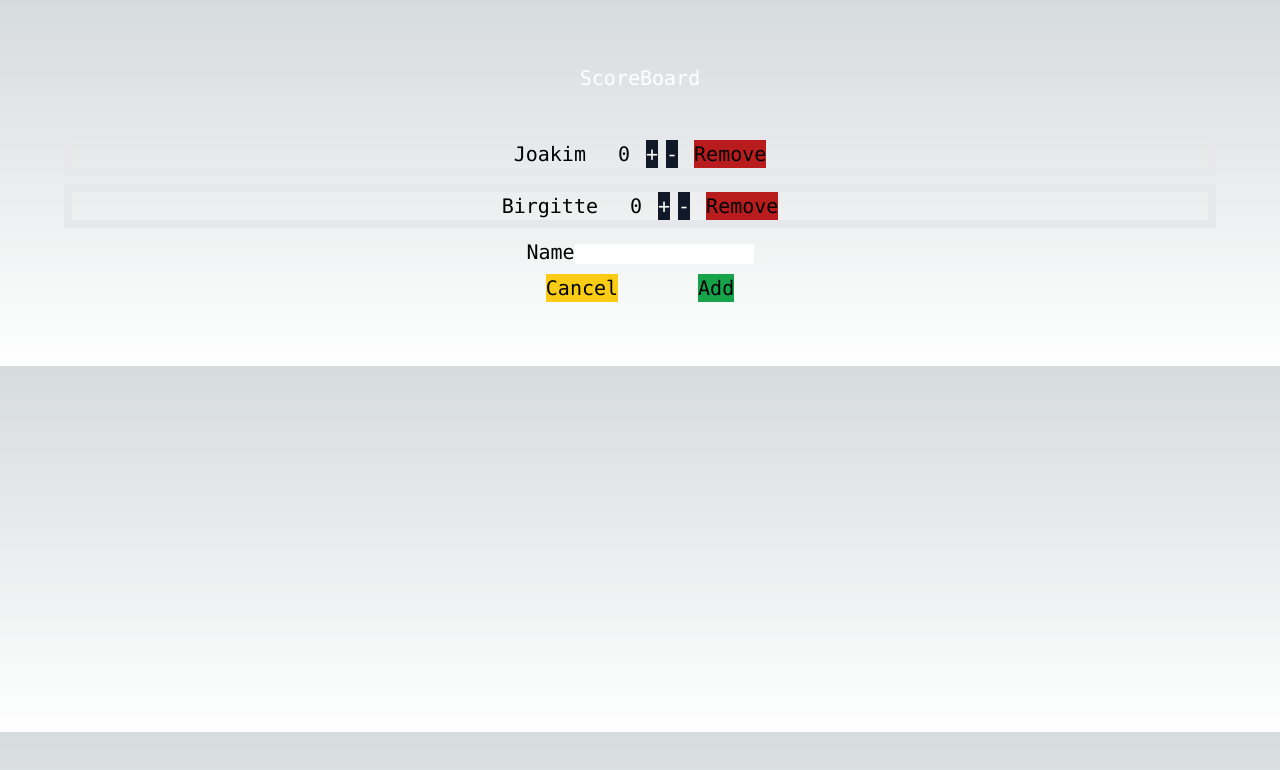
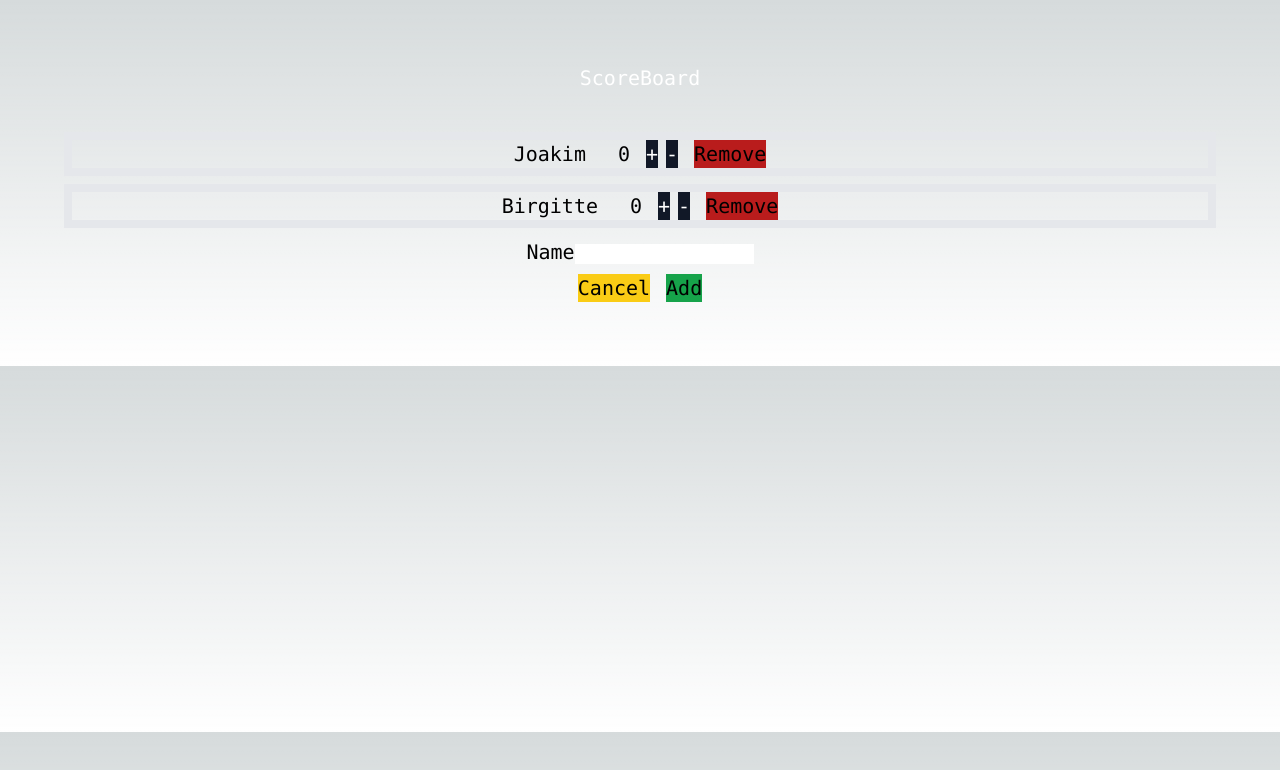
Before and after one commit to MikAoJk/scoreboard, a Next.js app: page / in a window 1280 px wide. Both pictures are taken after a click on the button "Add". Shown: the top 770 px of the page. Built offline with nearby package versions, Linux system fonts and the light colour scheme.

Commit message:
Small ui fix

```diff
--- a/src/components/AddPlayerForm.tsx
+++ b/src/components/AddPlayerForm.tsx
@@ -39,7 +39,7 @@ const AddPlayerForm = (addPlayerFormProps: AddPlayerFormProps, numberOfPlayers:
                 </div>
             </div>
             <div>
-                <button onClick={addPlayerFormProps.onCancel} type="button" className="mr-20 bg-yellow-400 mt-2">Cancel</button>
+                <button onClick={addPlayerFormProps.onCancel} type="button" className="mr-4 bg-yellow-400 mt-2">Cancel</button>
                 <button type="submit" className="bg-green-600">Add</button>
             </div>
         </form>
--- a/src/components/PlayerScoreForm.tsx
+++ b/src/components/PlayerScoreForm.tsx
@@ -34,7 +34,7 @@ const PlayerScoreForm = (playerScoreFormProps: PlayerScoreFormProps) => {
                 </div>
             </div>
             <div>
-                <button onClick={playerScoreFormProps.onCancel} type="button" className="mr-20 bg-yellow-400 mt-2">Cancel</button>
+                <button onClick={playerScoreFormProps.onCancel} type="button" className="mr-4 bg-yellow-400 mt-2">Cancel</button>
                 <button type="submit" className="bg-green-600">update</button>
             </div>
         </form>
```
